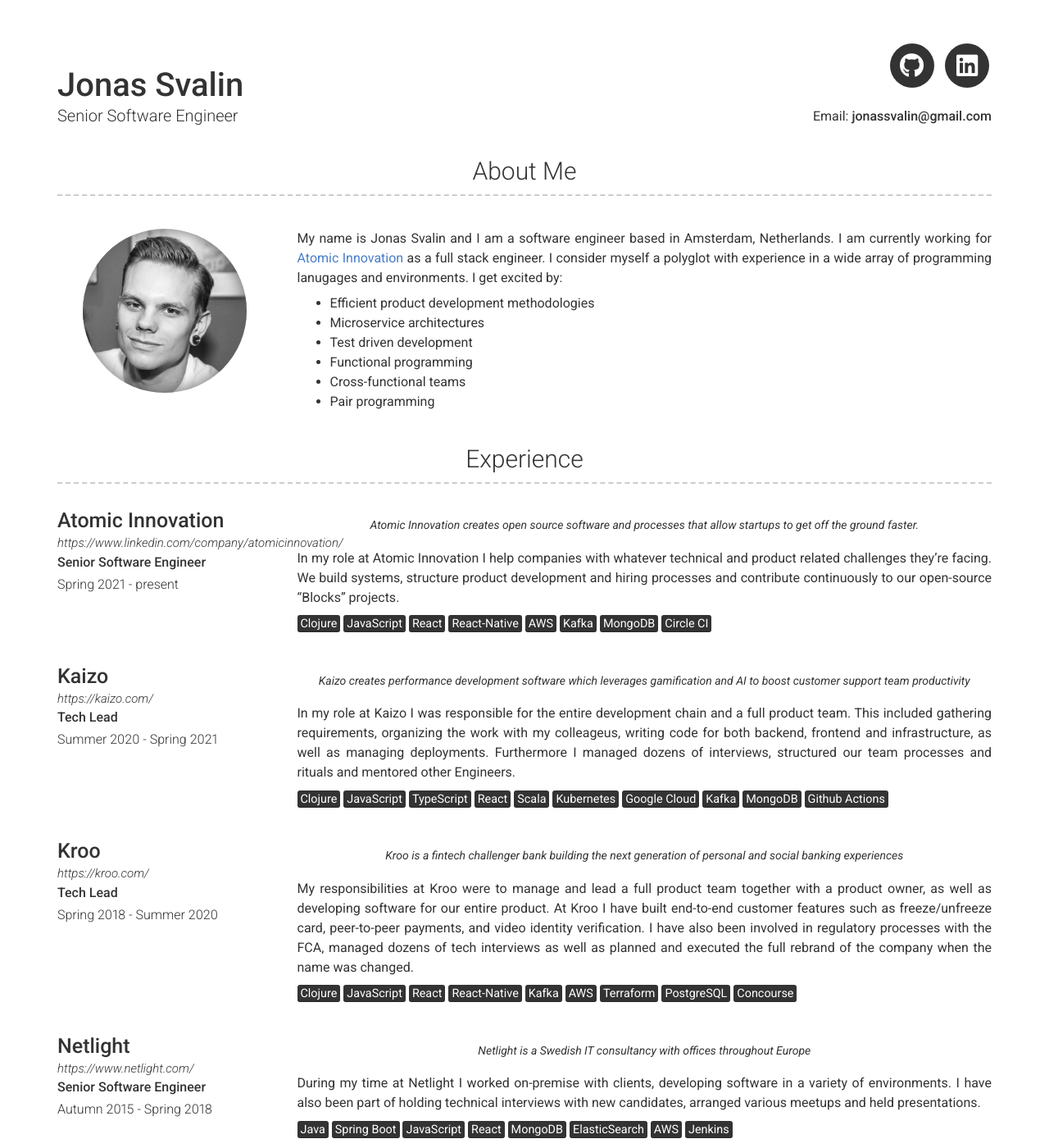
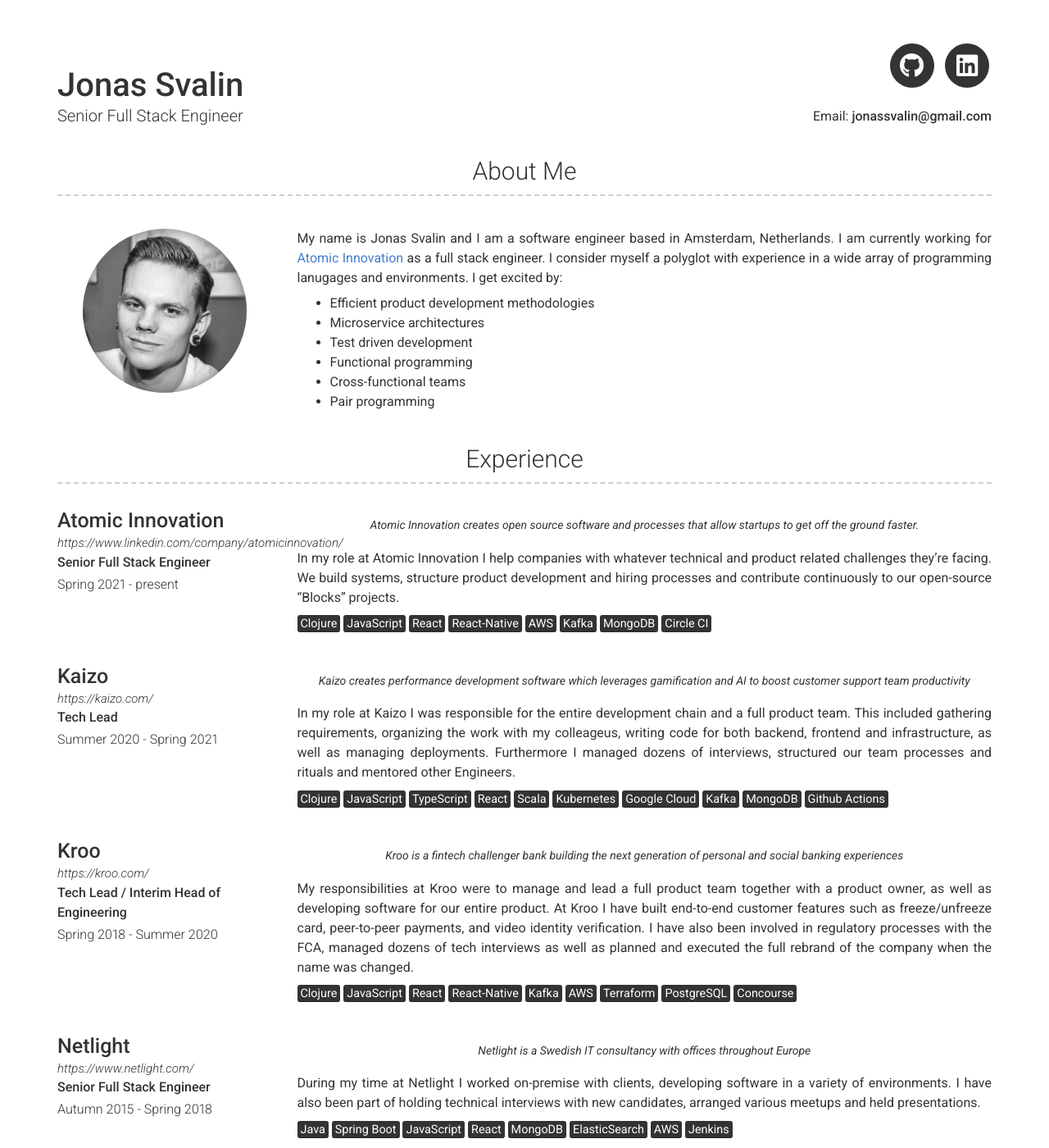
Before and after one commit to jonassvalin/jonassvalin.github.io, a Jekyll site: the page built from index.md, in a window 1280 px wide and 1400 px high. Shown: the whole window at 82% size. Built offline with Jekyll 4.4.1, drawn with Linux system fonts in a browser that asks for light colours; nearby versions of some CDN libraries.

Commit message:
Change title to Senior Full Stack Engineer and add Head of Engineering experience

```diff
--- a/_config.yml
+++ b/_config.yml
@@ -4,7 +4,7 @@ repository: https://github.com/jonassvalin/jonassvalin.github.io
 
 # Personal info
 name: Jonas Svalin
-title: Senior Software Engineer
+title: Senior Full Stack Engineer
 email: jonassvalin@gmail.com
 #website: Your website (eg. https://google.com)(optional)
 
--- a/_data/experience.yml
+++ b/_data/experience.yml
@@ -2,7 +2,7 @@
 - layout: left
   company: Atomic Innovation
   link: https://www.linkedin.com/company/atomicinnovation/
-  job_title: Senior Software Engineer
+  job_title: Senior Full Stack Engineer
   dates: Spring 2021 - present
   quote: >
     Atomic Innovation creates open source software and processes that allow startups to get off the ground faster.
@@ -31,7 +31,7 @@
 - layout: left
   company: Kroo
   link: https://kroo.com/
-  job_title: Tech Lead
+  job_title: Tech Lead / Interim Head of Engineering
   dates: Spring 2018 - Summer 2020
   quote: >
     Kroo is a fintech challenger bank building the next generation of personal and social banking experiences
@@ -47,7 +47,7 @@
 - layout: left
   company: Netlight
   link: https://www.netlight.com/
-  job_title: Senior Software Engineer
+  job_title: Senior Full Stack Engineer
   dates: Autumn 2015 - Spring 2018
   quote: >
     Netlight is a Swedish IT consultancy with offices throughout Europe
```
